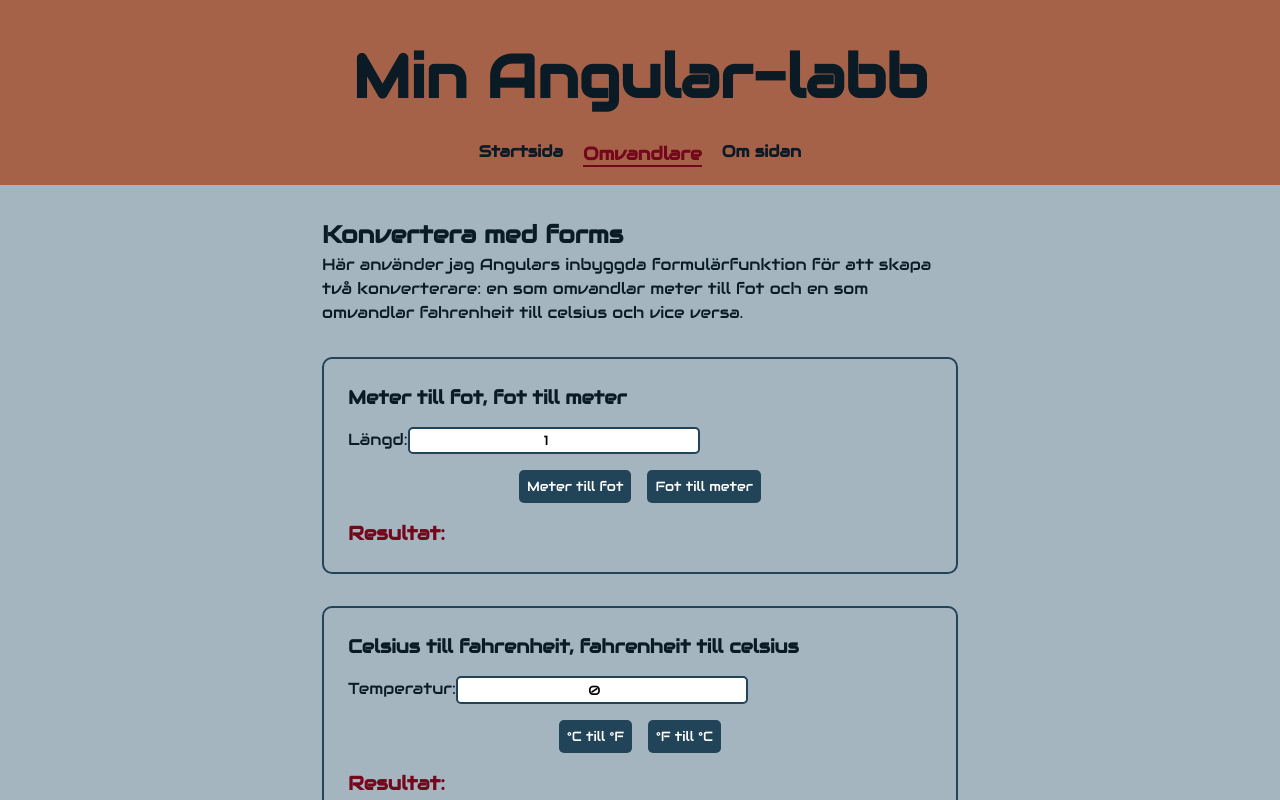
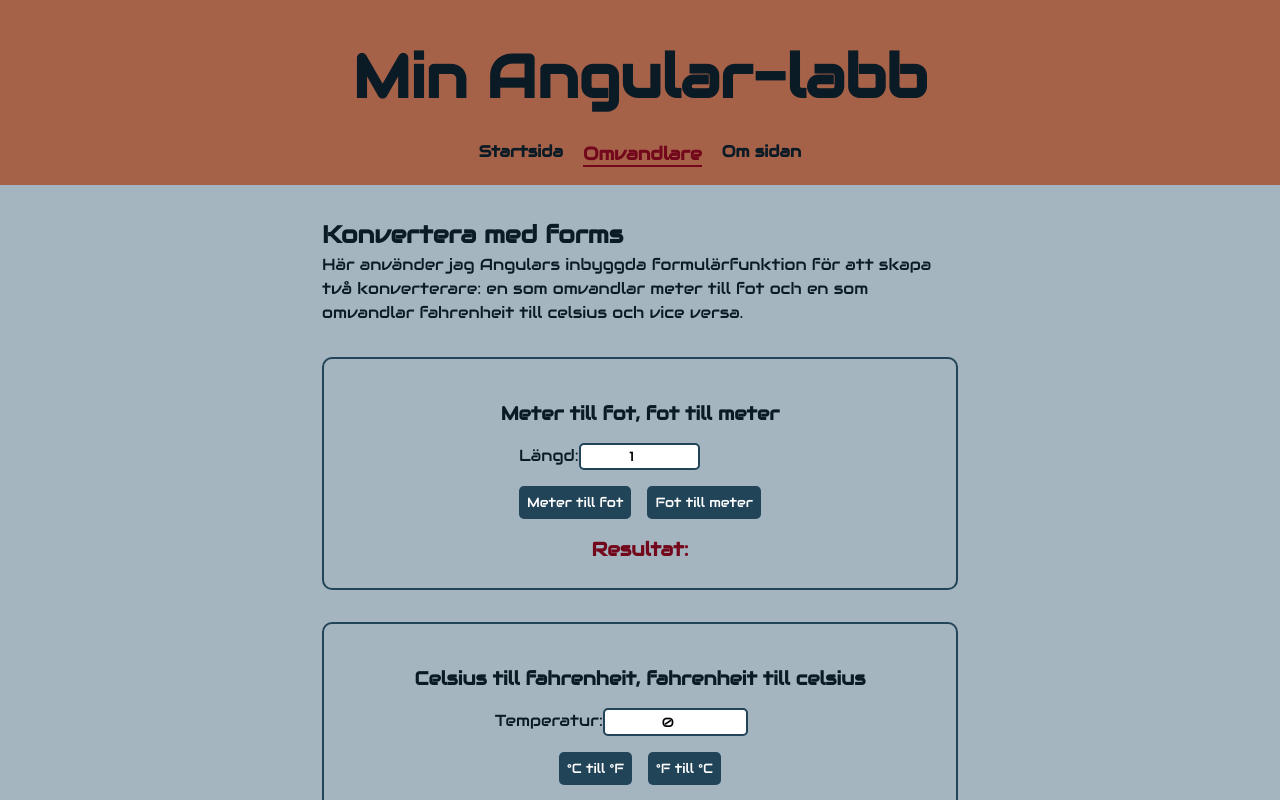
Before and after one commit to JohannaHannahoJ/ts-labb-3, an Angular app: page /omvandlare in a window 1280 px wide. Shown: the top 800 px of the page. Built offline with nearby package versions, Linux system fonts and the light colour scheme.

Commit message:
enter content inside converter cards

```diff
--- a/src/styles.css
+++ b/src/styles.css
@@ -64,10 +64,13 @@ footer {
     color: var(--bg);
 }
 
+h3,
 .formInput,
 .convertBtns,
 .results {
     margin-top: 1rem;
+    display: flex;
+    justify-content: center;
 }
 
 .card {
@@ -87,8 +90,7 @@ input {
 }
 
 .convertBtns {
-    display: flex;
-    justify-content: center;
+
     gap: 1rem;
 }
 
@@ -106,7 +108,7 @@ input {
     background-color: var(--wakeup);
 }
 
-.results{
+.results {
     font-size: larger;
     color: var(--wakeup);
 }
```
